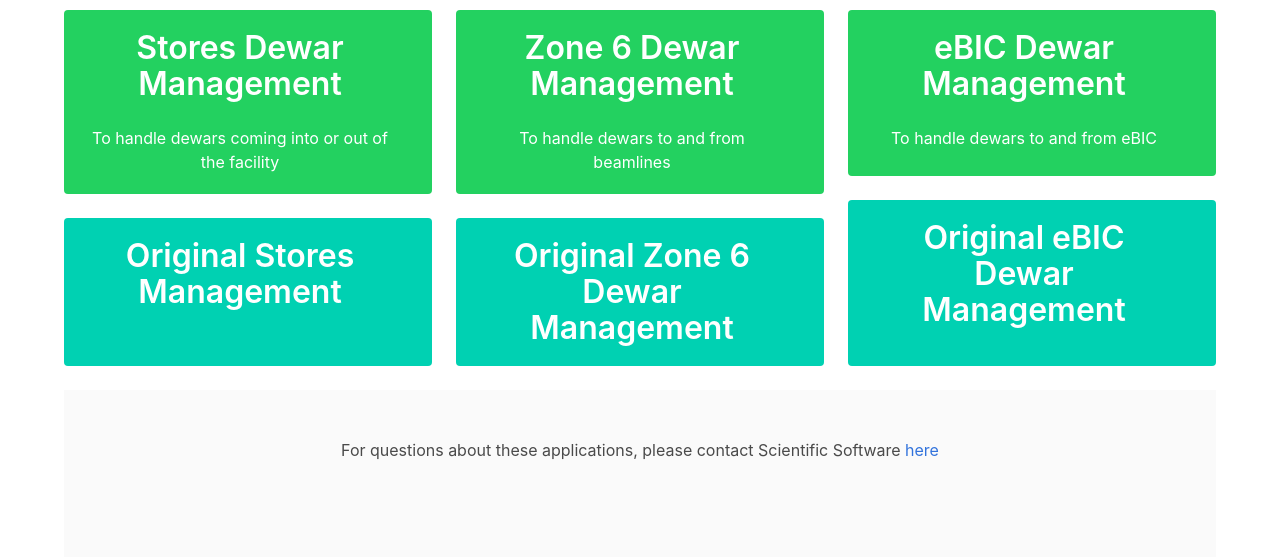
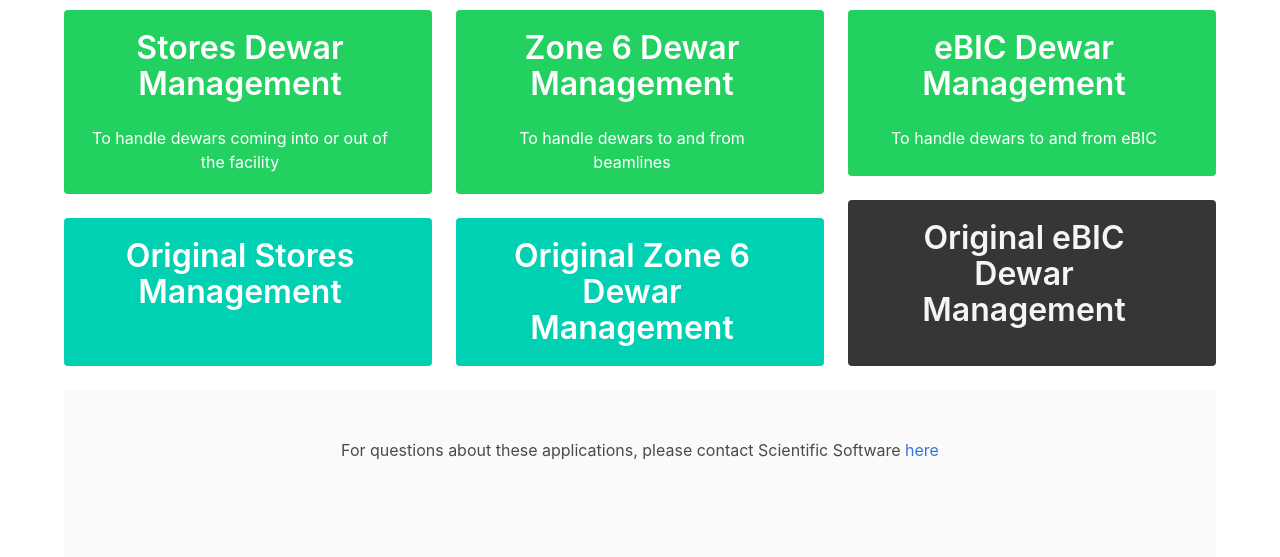
Before and after one commit to DiamondLightSource/flask-ispyb-logistics, a Flask app: page / in a window 1280 px wide. Shown: the part 151-708 px from the top of the page. Run offline with Flask 2, Linux system fonts and the light colour scheme; parts of the project's set-up code (start-up, migrations or seed data) failed here and were passed over.

Commit message:
disabling original eBIC app from index page

```diff
--- a/templates/index.html
+++ b/templates/index.html
@@ -47,8 +47,9 @@
                             <p class="content">To handle dewars to and from eBIC</p>
                         </a>
 
-                        <a href="/ebic/original" class="tile is-child notification is-primary">
-                            <p class="title">Original eBIC Dewar Management</p>
+                        <!-- Disable this link as changes on server break backwards compatibility-->
+                        <a href="#" class="tile is-child notification is-dark">
+                            <p class="title" style="cursor:text;">Original eBIC Dewar Management</p>
                         </a>
                 </div>
             </div>
```
